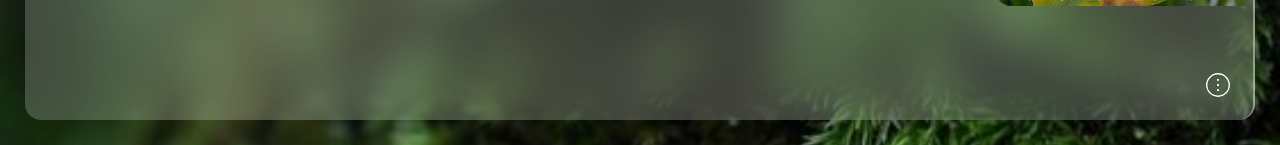
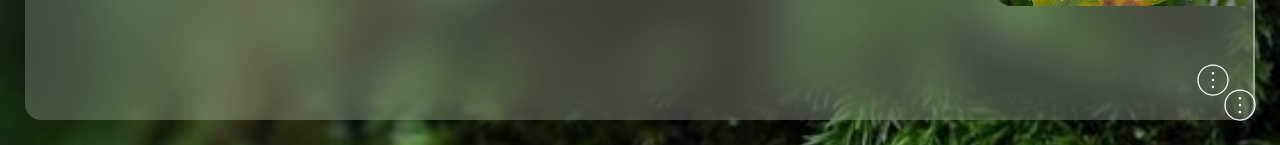
Before and after one commit to derikaquary/26-plant-disease-identifier, a Next.js app: page /article_and_tips in a window 1280 px wide. Shown: the part 655-800 px from the top of the page. Built offline with nearby package versions, Linux system fonts and the light colour scheme.

Commit message:
change the size of the navigation icon

```diff
--- a/app/_components/Navigation.js
+++ b/app/_components/Navigation.js
@@ -72,7 +72,7 @@ function Navigation() {
       )}
       <PiDotsThreeCircleVerticalThin
         onClick={() => setIsOpen(!isOpen)}
-        size={30}
+        size={40}
         color="white"
       />
     </div>
--- a/app/article_and_tips/layout.js
+++ b/app/article_and_tips/layout.js
@@ -9,11 +9,13 @@ const playfair = Playfair_Display({
 
 function Layout({ children }) {
   return (
-    <div
-      className={`${playfair.className} absolute bottom-[25px] left-[25px] right-[25px] top-[25px] rounded-2xl border-r-2 border-t-2 border-white/40 bg-white/20 shadow-2xl text-white backdrop-blur-xl px-2 py-2 overflow-auto text-2xl`}>
-      {children}
+    <>
+      <div
+        className={`${playfair.className} absolute bottom-[25px] left-[25px] right-[25px] top-[25px] rounded-2xl border-r-2 border-t-2 border-white/40 bg-white/20 shadow-2xl text-white backdrop-blur-xl px-2 py-2 overflow-auto text-2xl`}>
+        {children}
+      </div>
       <Navigation />
-    </div>
+    </>
   );
 }
 
```
